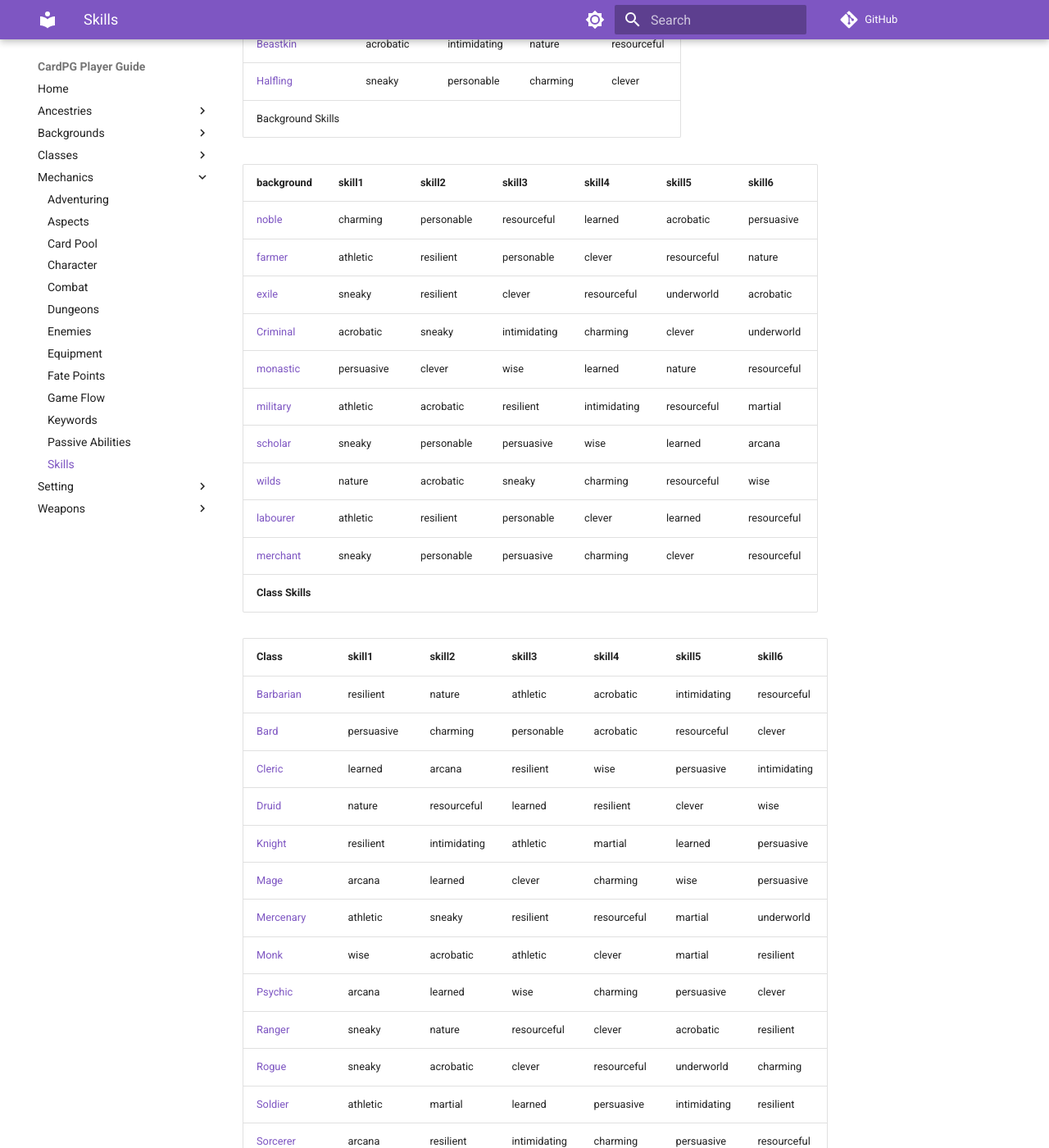
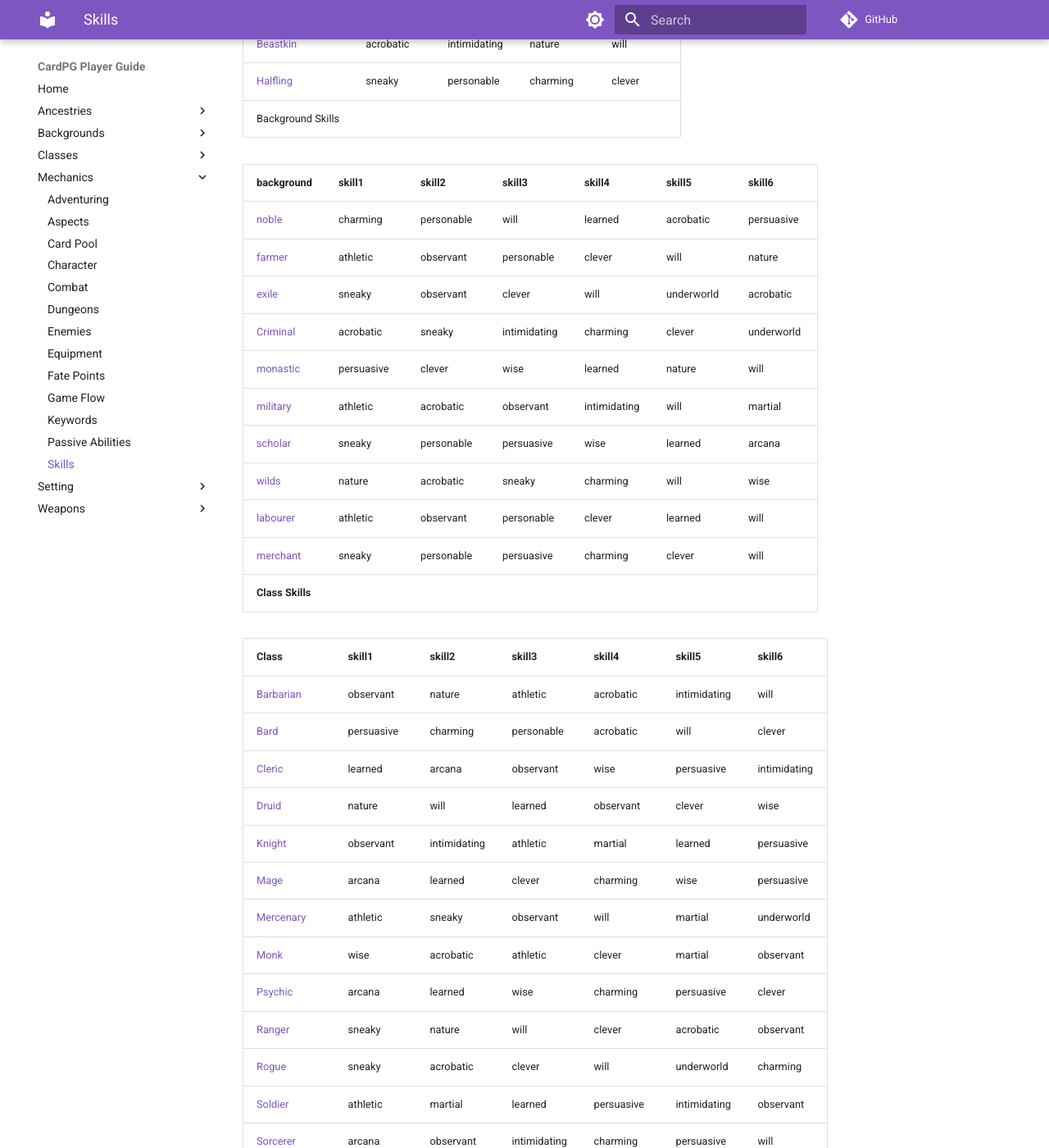
Before and after one commit to mrjoelpearce/CardPG-Guide, an MkDocs documentation site: the page built from docs/Mechanics/Skills.md, in a window 1280 px wide and 1400 px high, scrolled down 1286 px. Shown: the whole window at 82% size. Built offline with MkDocs 1.6.1 and Material for MkDocs 9.7.7, drawn with Linux system fonts in a browser that asks for light colours; comment, search, counter and statistics services are not loaded; some of the changed text lies outside the part shown.

Commit message:
Skill rename: Resilient -> Observant, Resourceful -> Will
Labels only, not a rebalance -- the ancestry/background/class/subclass
point breakdowns are unchanged, only the skill names shown to players.

Co-Authored-By: Claude Sonnet 5 <noreply@anthropic.com>

```diff
--- a/docs/Mechanics/Skills.md
+++ b/docs/Mechanics/Skills.md
@@ -5,7 +5,7 @@ There are 16 skills, divided into four categories:
 * Athletic - used to perform feats of strength or physical labor.
 * Acrobatic - used to balance, leap, dodge, or climb
 * Sneaky - used to hide, move quietly, or look unassuming
-* Resilient - used to shrug off damage or push through pain
+* Observant - used to notice details, read tells, and process a situation quickly
 
 **Social Skills**
 
@@ -19,7 +19,7 @@ There are 16 skills, divided into four categories:
 * Clever - able to solve puzzles, think and respond quickly
 * Wise - able to see the best or most practical course of action
 * Learned - able to recall useful information
-* Resourceful - able to think laterally, attempt new solutions
+* Will - used to resist magical effects and stay focused under pressure
 
 **Knowledge Skills**
 
@@ -33,45 +33,45 @@ Ancestry Skills
 
 | Ancestry      | skill1     | skill2       | skill3       | skill4       |
 | ------------- | ---------- | ------------ | ------------ | ------------ |
-| [Human](../Ancestries/Human.md)     | personable | clever       | resourceful  | athletic     |
+| [Human](../Ancestries/Human.md)     | personable | clever       | will  | athletic     |
 | [Fae](../Ancestries/Fae.md)       | nature     | learned      | arcana       | wise         |
-| [Dwarf](../Ancestries/Dwarf.md)     | athletic   | resilient    | intimidating | martial      |
-| [Goblin](../Ancestries/Goblin.md)    | sneaky     | clever       | underworld   | resourceful  |
+| [Dwarf](../Ancestries/Dwarf.md)     | athletic   | observant    | intimidating | martial      |
+| [Goblin](../Ancestries/Goblin.md)    | sneaky     | clever       | underworld   | will  |
 | [Outsider](../Ancestries/Outsider.md)  | charming   | learned      | arcana       | intimidating |
-| [Construct](../Ancestries/Construct.md) | resilient  | athletic     | clever       | wise         |
-| [Beastkin](../Ancestries/Beastkin.md)  | acrobatic  | intimidating | nature       | resourceful  |
+| [Construct](../Ancestries/Construct.md) | observant  | athletic     | clever       | wise         |
+| [Beastkin](../Ancestries/Beastkin.md)  | acrobatic  | intimidating | nature       | will  |
 | [Halfling](../Ancestries/Halfling.md)  | sneaky     | personable   | charming     | clever       |
 Background Skills
 
 | background   | skill1     | skill2     | skill3       | skill4       | skill5      | skill6      |
 | ------------ | ---------- | ---------- | ------------ | ------------ | ----------- | ----------- |
-| [noble](../Backgrounds/Noble.md)    | charming   | personable | resourceful  | learned      | acrobatic   | persuasive  |
-| [farmer](../Backgrounds/Farmer.md)   | athletic   | resilient  | personable   | clever       | resourceful | nature      |
-| [exile](../Backgrounds/Exile.md)    | sneaky     | resilient  | clever       | resourceful  | underworld  | acrobatic   |
+| [noble](../Backgrounds/Noble.md)    | charming   | personable | will  | learned      | acrobatic   | persuasive  |
+| [farmer](../Backgrounds/Farmer.md)   | athletic   | observant  | personable   | clever       | will | nature      |
+| [exile](../Backgrounds/Exile.md)    | sneaky     | observant  | clever       | will  | underworld  | acrobatic   |
 | [Criminal](../Backgrounds/Criminal.md) | acrobatic  | sneaky     | intimidating | charming     | clever      | underworld  |
-| [monastic](../Backgrounds/Monastic.md) | persuasive | clever     | wise         | learned      | nature      | resourceful |
-| [military](../Backgrounds/Military.md) | athletic   | acrobatic  | resilient    | intimidating | resourceful | martial     |
+| [monastic](../Backgrounds/Monastic.md) | persuasive | clever     | wise         | learned      | nature      | will |
+| [military](../Backgrounds/Military.md) | athletic   | acrobatic  | observant    | intimidating | will | martial     |
 | [scholar](../Backgrounds/Scholar.md)  | sneaky     | personable | persuasive   | wise         | learned     | arcana      |
-| [wilds](../Backgrounds/Wilds.md)    | nature     | acrobatic  | sneaky       | charming     | resourceful | wise        |
-| [labourer](../Backgrounds/Labourer.md) | athletic   | resilient  | personable   | clever       | learned     | resourceful |
-| [merchant](../Backgrounds/Merchant.md) | sneaky     | personable | persuasive   | charming     | clever      | resourceful |
+| [wilds](../Backgrounds/Wilds.md)    | nature     | acrobatic  | sneaky       | charming     | will | wise        |
+| [labourer](../Backgrounds/Labourer.md) | athletic   | observant  | personable   | clever       | learned     | will |
+| [merchant](../Backgrounds/Merchant.md) | sneaky     | personable | persuasive   | charming     | clever      | will |
 **Class Skills**
 
 | Class            | skill1     | skill2       | skill3       | skill4       | skill5       | skill6       |
 | ---------------- | ---------- | ------------ | ------------ | ------------ | ------------ | ------------ |
-| [Barbarian](../Classes/Barbarian.md)    | resilient  | nature       | athletic     | acrobatic    | intimidating | resourceful  |
-| [Bard](../Classes/Bard.md)         | persuasive | charming     | personable   | acrobatic    | resourceful  | clever       |
-| [Cleric](../Classes/Cleric.md)       | learned    | arcana       | resilient    | wise         | persuasive   | intimidating |
-| [Druid](../Classes/Druid.md)        | nature     | resourceful  | learned      | resilient    | clever       | wise         |
-| [Knight](../Classes/Knight.md)       | resilient  | intimidating | athletic     | martial      | learned      | persuasive   |
+| [Barbarian](../Classes/Barbarian.md)    | observant  | nature       | athletic     | acrobatic    | intimidating | will  |
+| [Bard](../Classes/Bard.md)         | persuasive | charming     | personable   | acrobatic    | will  | clever       |
+| [Cleric](../Classes/Cleric.md)       | learned    | arcana       | observant    | wise         | persuasive   | intimidating |
+| [Druid](../Classes/Druid.md)        | nature     | will  | learned      | observant    | clever       | wise         |
+| [Knight](../Classes/Knight.md)       | observant  | intimidating | athletic     | martial      | learned      | persuasive   |
 | [Mage](../Classes/Mage.md)         | arcana     | learned      | clever       | charming     | wise         | persuasive   |
-| [Mercenary](../Classes/Mercenary.md)    | athletic   | sneaky       | resilient    | resourceful  | martial      | underworld   |
-| [Monk](../Classes/Monk.md)         | wise       | acrobatic    | athletic     | clever       | martial      | resilient    |
+| [Mercenary](../Classes/Mercenary.md)    | athletic   | sneaky       | observant    | will  | martial      | underworld   |
+| [Monk](../Classes/Monk.md)         | wise       | acrobatic    | athletic     | clever       | martial      | observant    |
 | [Psychic](../Classes/Psychic.md)      | arcana     | learned      | wise         | charming     | persuasive   | clever       |
-| [Ranger](../Classes/Ranger.md)       | sneaky     | nature       | resourceful  | clever       | acrobatic    | resilient    |
-| [Rogue](../Classes/Rogue.md)        | sneaky     | acrobatic    | clever       | resourceful  | underworld   | charming     |
-| [Soldier](../Classes/Soldier.md)      | athletic   | martial      | learned      | persuasive   | intimidating | resilient    |
-| [Sorcerer](../Classes/Sorcerer.md)     | arcana     | resilient    | intimidating | charming     | persuasive   | resourceful  |
-| [Summoner](../Classes/Summoner.md)     | arcana     | wise         | resourceful  | persuasive   | nature       | personable   |
-| [Swashbuckler](../Classes/Swashbuckler.md) | acrobatic  | martial      | clever       | intimidating | charming     | resourceful  |
+| [Ranger](../Classes/Ranger.md)       | sneaky     | nature       | will  | clever       | acrobatic    | observant    |
+| [Rogue](../Classes/Rogue.md)        | sneaky     | acrobatic    | clever       | will  | underworld   | charming     |
+| [Soldier](../Classes/Soldier.md)      | athletic   | martial      | learned      | persuasive   | intimidating | observant    |
+| [Sorcerer](../Classes/Sorcerer.md)     | arcana     | observant    | intimidating | charming     | persuasive   | will  |
+| [Summoner](../Classes/Summoner.md)     | arcana     | wise         | will  | persuasive   | nature       | personable   |
+| [Swashbuckler](../Classes/Swashbuckler.md) | acrobatic  | martial      | clever       | intimidating | charming     | will  |
 | [Witch](../Classes/Witch.md)        | arcana     | nature       | clever       | intimidating | learned      | underworld   |
```
Also changed, not shown: docs/Mechanics/Character.md (+13 -13 lines).
